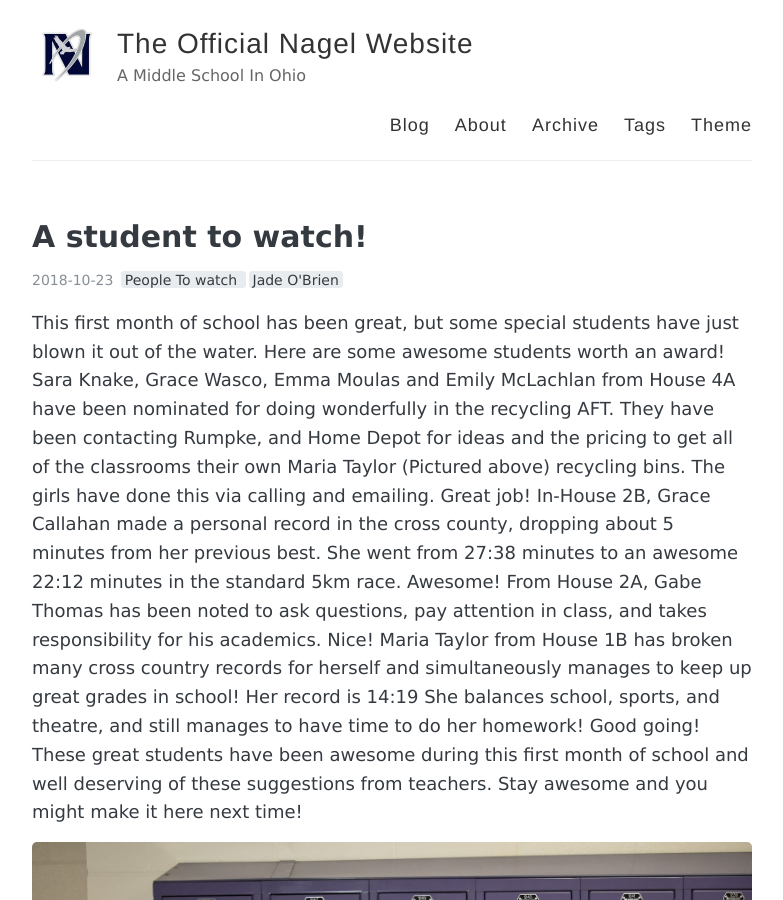
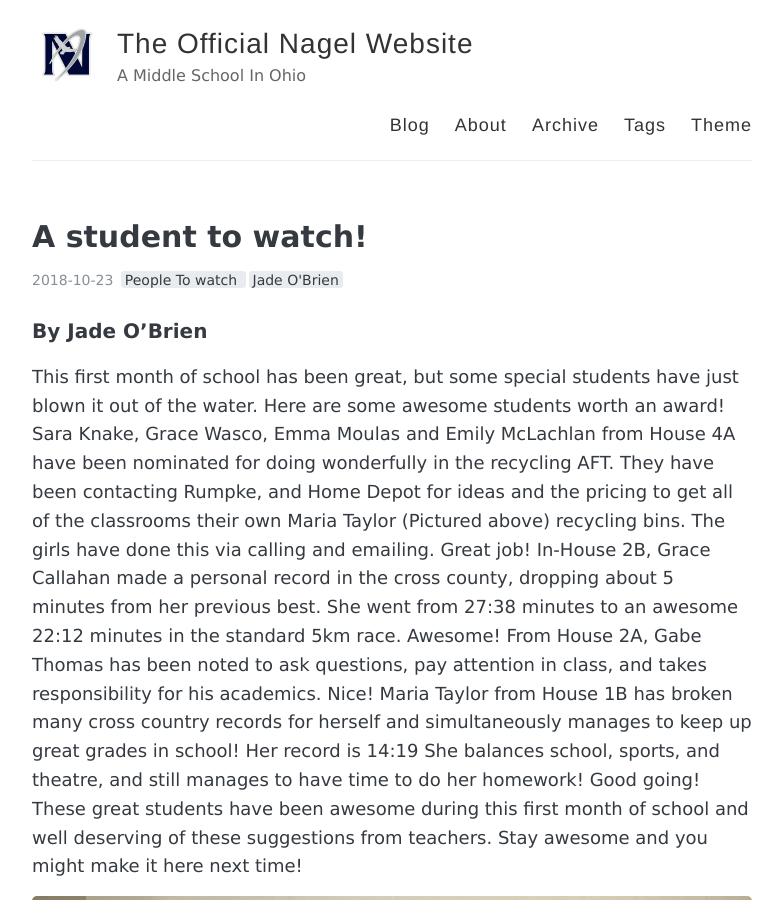
Before and after one commit to FHSD-Nagel-Journalist-1/FHSD-Nagel-Journalist-1.github.io, a Jekyll site: the page built from _posts/2018-10-23-Students To Watch!.md, in a window 1280 px wide and 900 px high. Shown: the whole window, without its empty margins (248-1031 px from the left). Built offline with Jekyll 4.4.1, drawn with Linux system fonts in a browser that asks for light colours; comment, search, counter and statistics services are not loaded.

Commit message:
Update 2018-10-23-Students To Watch!.md

```diff
--- a/_posts/2018-10-23-Students To Watch!.md
+++ b/_posts/2018-10-23-Students To Watch!.md
@@ -6,6 +6,8 @@ tags:
   - People To watch
   - Jade O'Brien
 ---
+
+### By Jade O'Brien
 
   This first month of school has been great, but some special students have just blown it out of the water. Here are some awesome students worth an award!
 Sara Knake, Grace Wasco, Emma Moulas and Emily McLachlan from House 4A have been nominated for doing wonderfully in the recycling AFT. They have been contacting Rumpke, and Home Depot for ideas  and the pricing to get all of the classrooms their own Maria Taylor (Pictured above)
```
